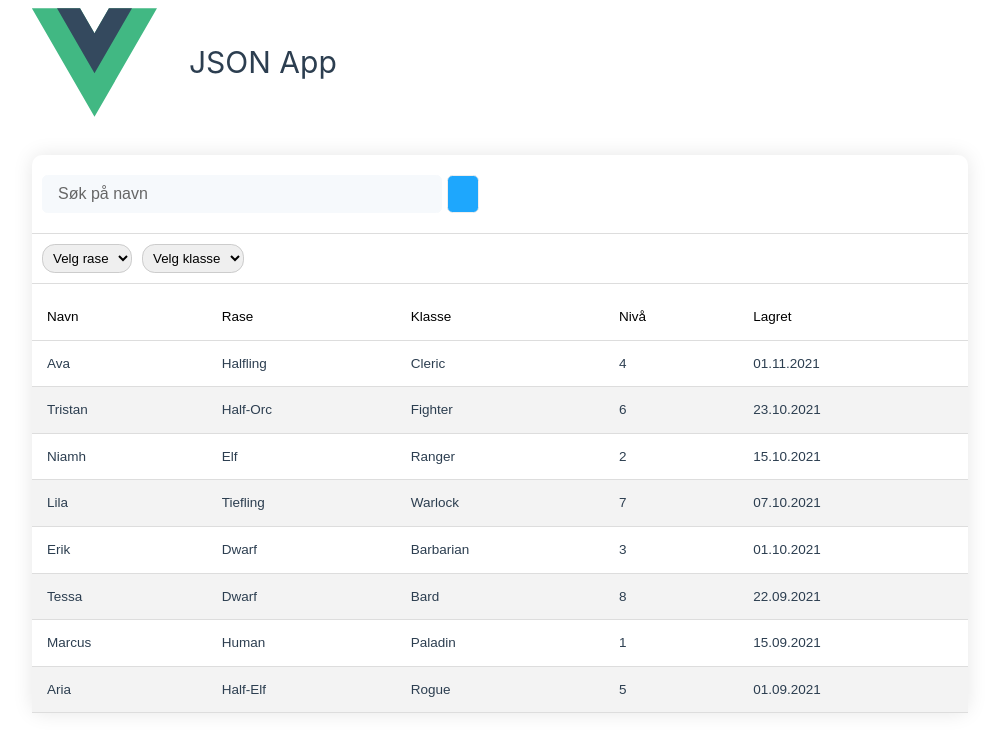
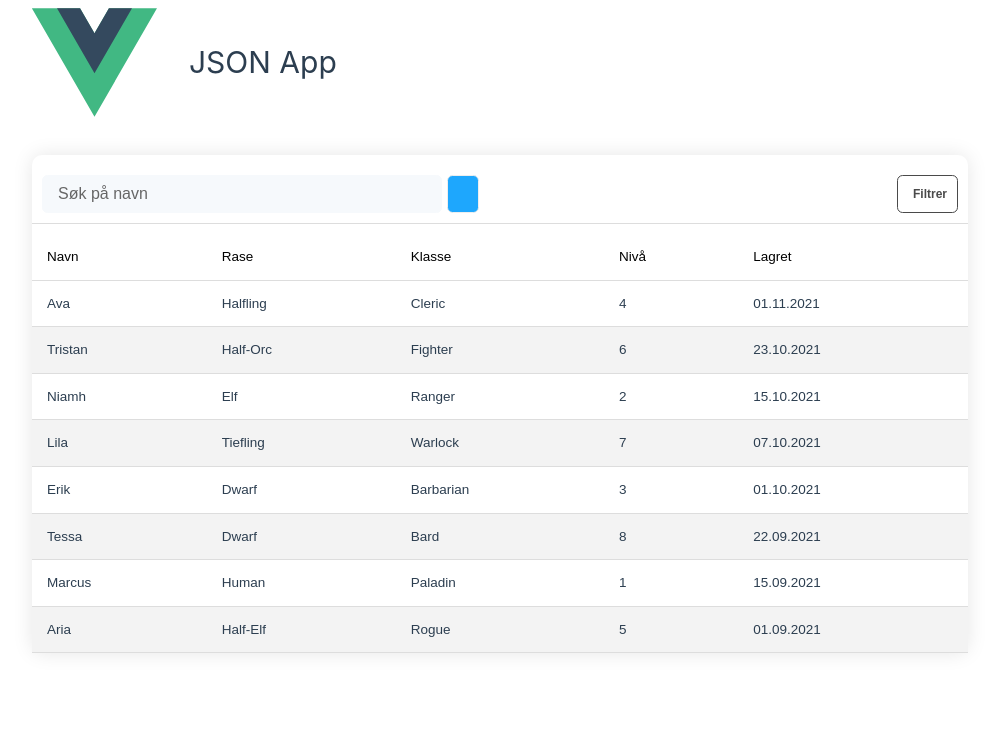
Before and after one commit to longegg/rpg, a Vue app: page / in a window 1280 px wide. Shown: the top 752 px of the page, without its empty margins (140-1139 px from the left). Built offline with nearby package versions, Linux system fonts and the light colour scheme.

Commit message:
Add filter toggler

```diff
--- a/src/assets/main.css
+++ b/src/assets/main.css
@@ -125,6 +125,9 @@ a,
 .gg-close {
   --ggs: 0.8;
 }
+.gg-sort-az {
+  color: #4a4a4a;
+}
 
 /* Utility */
 
--- a/src/components/CharMain.vue
+++ b/src/components/CharMain.vue
@@ -16,6 +16,7 @@ const searchInput = ref('');
 let filteredChars = ref(characters);
 let searchActive = ref(false);
 let filtersActive = ref(false);
+let filtersOpen = ref(false);
 let sortOrder = ref(1);
 let sortActive = ref(false);
 
@@ -45,6 +46,10 @@ function filterChanged() {
     filter();
 
     filtersActive.value = filterRace.value || filterClass.value ? true : false;
+}
+
+function toggleFilters() {
+    filtersOpen.value = !filtersOpen.value;
 }
 
 function filter() {
@@ -123,8 +128,13 @@ function sortDate() {
                     <i class="gg-search"></i>
                 </button>
             </form>
+            <button @click="toggleFilters()" class="filter-toggler">
+                <i class="gg-sort-az"></i>
+                Filtrer
+            </button>
+
         </div>
-        <div class="filters">
+        <div class="filters" v-if="filtersOpen">
             <select class="dropdown" v-model="filterRace" @change="filterChanged()">
                 <option value="">Velg rase</option>
                 <option v-for="(item, key) in uniqueRaces" :key="key" :value="item">
@@ -175,6 +185,19 @@ function sortDate() {
 </template>
 
 <style scoped>
+.filter-toggler {
+    display: flex;
+    background: none;
+    border: 1px solid #4a4a4a;
+    border-radius: 0.35rem;
+    align-items: center;
+    gap: 5px;
+    padding: 5px 10px;
+    color: #4a4a4a;
+    font-weight: bold;
+    font-size: 12px;
+    cursor: pointer;
+}
 .filters {
     margin-top: 10px;
     display: flex;
@@ -189,6 +212,8 @@ function sortDate() {
 }
 .char-inner {
     padding: 20px 10px 10px;
+    display: flex;
+    justify-content: space-between;
 }
 .list {
     padding-top: 10px;
--- a/src/main.ts
+++ b/src/main.ts
@@ -8,5 +8,6 @@ import 'css.gg/icons/css/arrow-up.css';
 import 'css.gg/icons/css/arrow-down.css';
 import 'css.gg/icons/css/search.css';
 import 'css.gg/icons/css/close.css';
+import 'css.gg/icons/css/sort-az.css';
 
 createApp(App).mount('#app')
```
